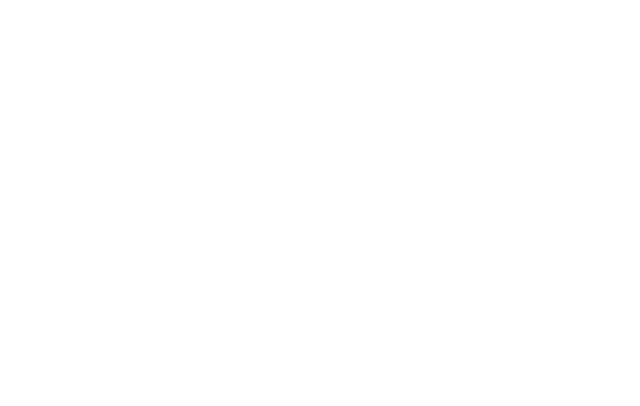
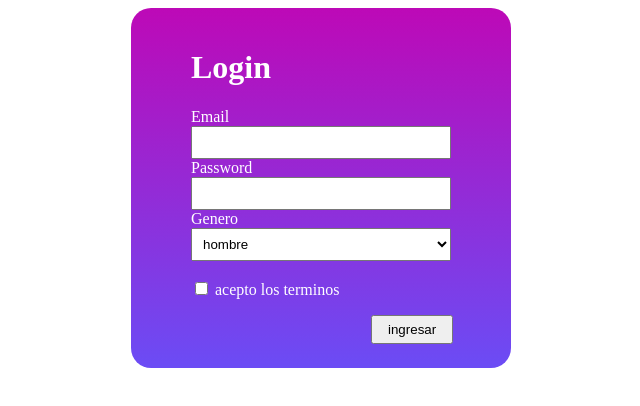
Before and after one commit to luisfelipemisiontic/aspirantes-mir-html-y-css, a plain HTML site: page ejercicio2-html-y-css/index.html in a window 1280 px wide. Shown: the whole page, without its empty margins (319-959 px from the left). Drawn offline with Linux system fonts and the light colour scheme.

Commit message:
Implementa el formulario del ejercicio de html

```diff
--- a/ejercicio2-html-y-css/index.html
+++ b/ejercicio2-html-y-css/index.html
@@ -8,6 +8,24 @@
     <title>Login</title>
 </head>
 <body>
+    <div>
+        <form action="Login">
+            <h1>Login</h1>
+            <label for="Email">Email</label><br>
+            <input type="text"><br>
+            <label for="Password">Password</label><br>
+            <input type="text"><br>
+            <label for="Genero">Genero</label><br>
+            <select name="menu" id="">
+                <option value="hombre">hombre</option>
+                <option value="mujer">mujer</option>
+                <option value="otro">otro </option>
+            </select><br><br>
+            <input type="checkbox" id="condicion" name="condicion">
+            <label for="terminos">acepto los terminos</label><br>
+            <p><button type="button">ingresar</button></p>
+        </form>
+    </div>
 
 </body>
 </html>
--- a/ejercicio2-html-y-css/styles.css
+++ b/ejercicio2-html-y-css/styles.css
@@ -0,0 +1,75 @@
+/* For mobile phones: */
+[class*="col-"] {
+  width: 100%;
+}
+
+@media only screen and (min-width: 600px) {
+  /* For tablets: */
+  .col-s-1 {width: 8.33%;}
+  .col-s-2 {width: 16.66%;}
+  .col-s-3 {width: 25%;}
+  .col-s-4 {width: 33.33%;}
+  .col-s-5 {width: 41.66%;}
+  .col-s-6 {width: 50%;}
+  .col-s-7 {width: 58.33%;}
+  .col-s-8 {width: 66.66%;}
+  .col-s-9 {width: 75%;}
+  .col-s-10 {width: 83.33%;}
+  .col-s-11 {width: 91.66%;}
+  .col-s-12 {width: 100%;}
+}
+@media only screen and (min-width: 768px) {
+  /* For desktop: */
+  .col-1 {width: 8.33%;}
+  .col-2 {width: 16.66%;}
+  .col-3 {width: 25%;}
+  .col-4 {width: 33.33%;}
+  .col-5 {width: 41.66%;}
+  .col-6 {width: 50%;}
+  .col-7 {width: 58.33%;}
+  .col-8 {width: 66.66%;}
+  .col-9 {width: 75%;}
+  .col-10 {width: 83.33%;}
+  .col-11 {width: 91.66%;}
+  .col-12 {width: 100%;}
+}
+
+select{
+    width: 100%;
+    padding: 7px;
+}
+form{
+    width: 300px;
+    padding: 20px;
+    margin: 0 auto;
+}
+div{
+    height: 360px;
+    width: 30%;
+    margin: 0 auto;
+    border-radius: 20px;
+    background-image: linear-gradient(#bd09b7,#6b4cf5);
+  }
+  h1{
+    color: white;
+  }
+  label{
+    color: white;
+  }
+  button{
+    padding: 5px 15px;
+    cursor: pointer;
+  }
+  input{
+    padding: 7px;
+    width: 100%;
+  }
+  #condicion{
+    width: auto;
+  }
+  p{
+    padding: 0px 10px 10px 180px;
+  }
+  * {
+    box-sizing: border-box;
+  }
```
